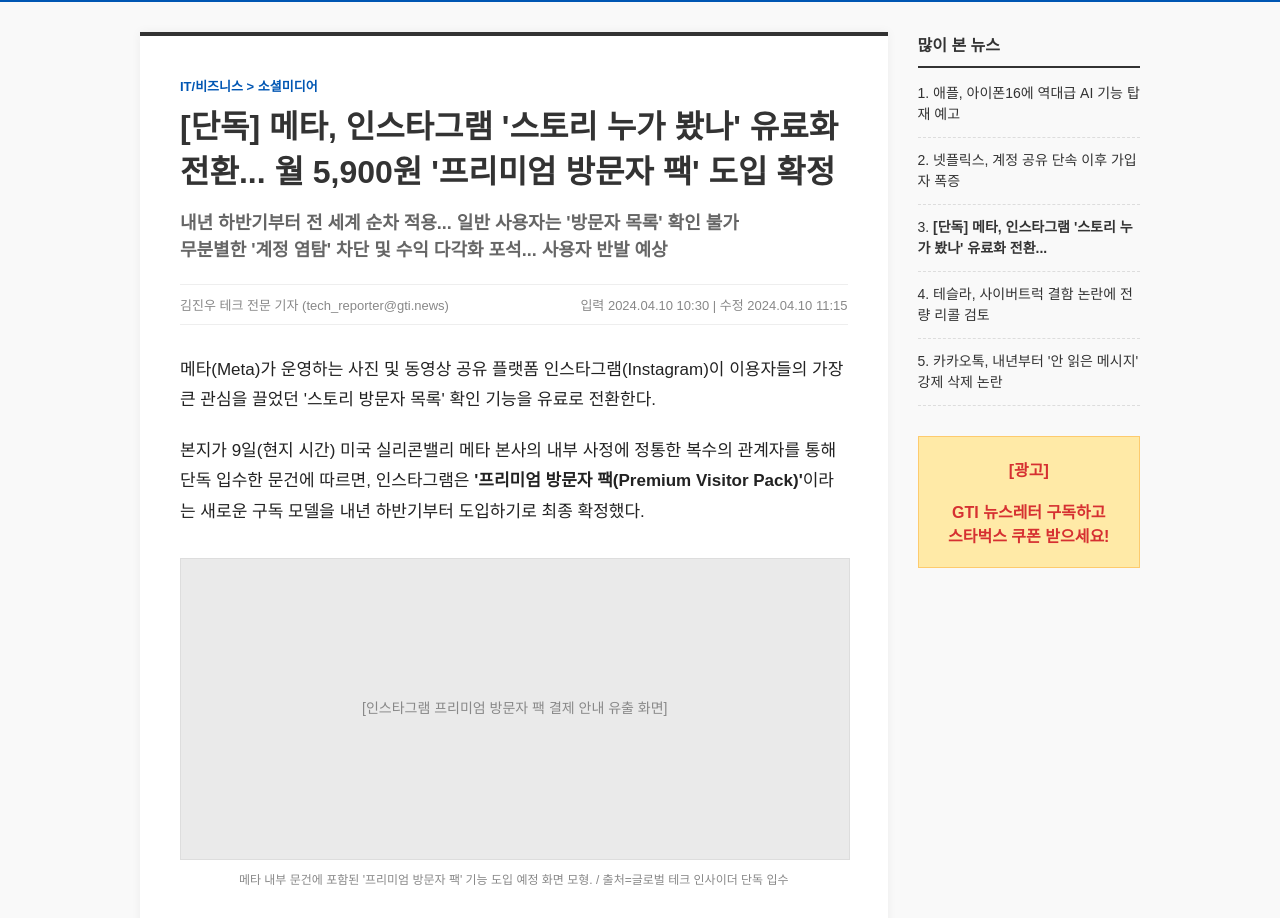
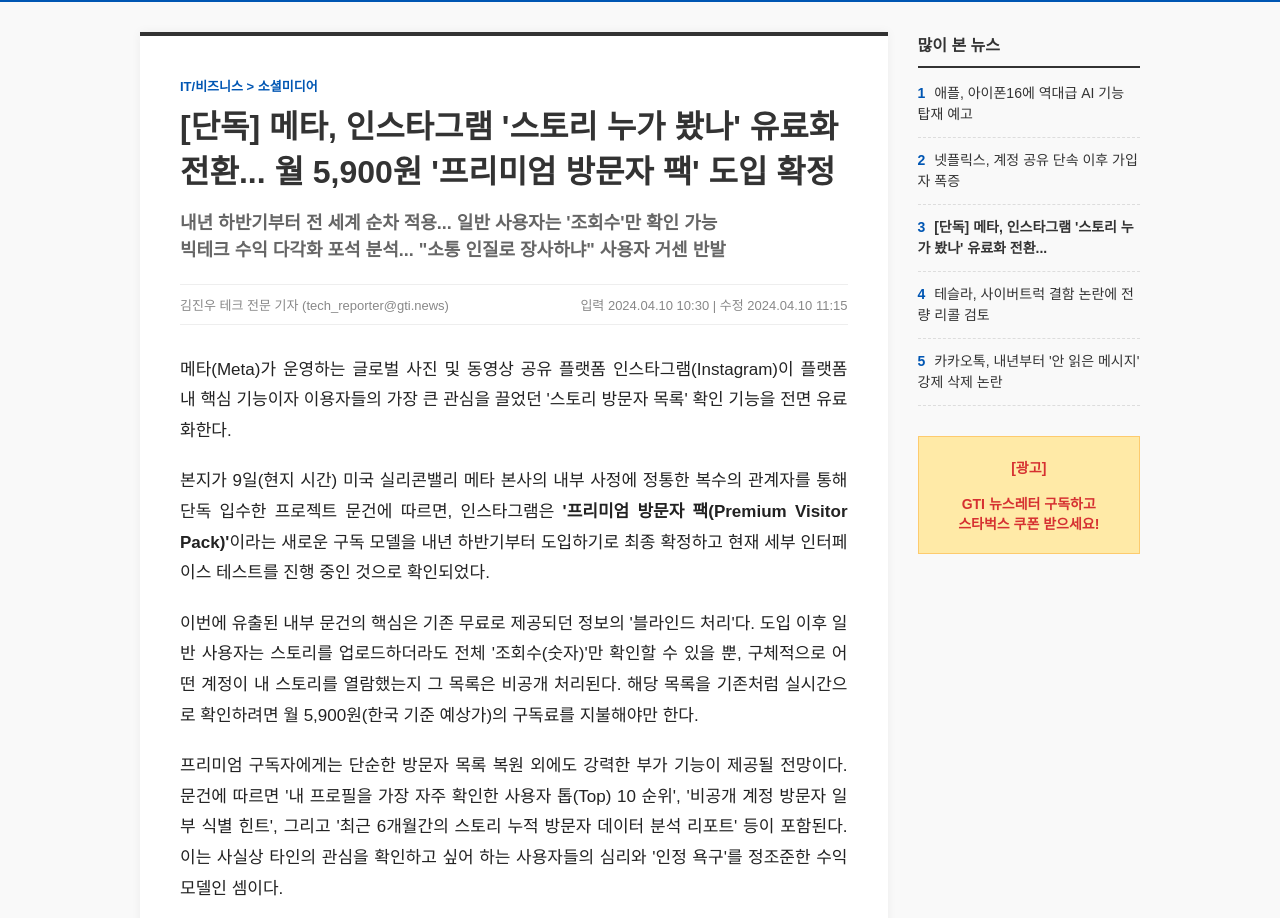
Before and after one commit to james200858-ux/News, a plain HTML site: page index.html in a window 1280 px wide. Shown: the part 58-976 px from the top of the page. Drawn offline with Linux system fonts and the light colour scheme.

Commit message:
Refactor styles and update article content in index.html
Updated styles and modified content in index.html to enhance layout and readability.

```diff
--- a/index.html
+++ b/index.html
@@ -29,6 +29,7 @@
             font-weight: 900;
             color: #0056b3;
             letter-spacing: -1px;
+            font-family: Arial, Helvetica, sans-serif;
         }
         .nav-links {
             font-size: 14px;
@@ -37,6 +38,7 @@
         }
         .nav-links span { margin-left: 15px; cursor: pointer; }
         .nav-links .active { color: #0056b3; }
+        .search-icon { margin-left: 15px; cursor: pointer; color: #aaa; font-size: 14px;}
 
         /* 메인 레이아웃 */
         .container {
@@ -88,25 +90,7 @@
             line-height: 1.8;
             color: #222;
         }
-        .content p { margin-bottom: 20px; }
-        .fake-image-box {
-            width: 100%;
-            background-color: #eaeaea;
-            height: 300px;
-            display: flex;
-            align-items: center;
-            justify-content: center;
-            color: #888;
-            font-size: 14px;
-            margin: 30px 0 10px 0;
-            border: 1px solid #ddd;
-        }
-        .image-caption {
-            font-size: 12px;
-            color: #888;
-            text-align: center;
-            margin-bottom: 30px;
-        }
+        .content p { margin-bottom: 20px; text-align: justify; }
 
         /* 사이드바 영역 */
         .sidebar {
@@ -131,6 +115,7 @@
             border-bottom: 1px dashed #ddd;
             padding-bottom: 12px;
         }
+        .top-news li span { color: #0056b3; font-weight: bold; margin-right: 5px; }
         .top-news li:hover { color: #0056b3; cursor: pointer; text-decoration: underline; }
         .ad-banner {
             background-color: #ffeaa7;
@@ -139,6 +124,7 @@
             font-weight: bold;
             color: #d63031;
             border: 1px solid #fdcb6e;
+            font-size: 14px;
         }
 
         /* 푸터 */
@@ -159,6 +145,7 @@
             .headline { font-size: 24px; }
             .nav-links span { display: none; }
             .nav-links .active { display: inline; }
+            .search-icon { display: none; }
         }
     </style>
 </head>
@@ -173,6 +160,7 @@
             <span class="active">IT/비즈</span>
             <span>사회</span>
             <span>세계</span>
+            <span class="search-icon">🔍</span>
         </div>
     </header>
 
@@ -180,7 +168,7 @@
         <main class="article-section">
             <div class="category">IT/비즈니스 > 소셜미디어</div>
             <h1 class="headline">[단독] 메타, 인스타그램 '스토리 누가 봤나' 유료화 전환... 월 5,900원 '프리미엄 방문자 팩' 도입 확정</h1>
-            <h2 class="sub-headline">내년 하반기부터 전 세계 순차 적용... 일반 사용자는 '방문자 목록' 확인 불가<br>무분별한 '계정 염탐' 차단 및 수익 다각화 포석... 사용자 반발 예상</h2>
+            <h2 class="sub-headline">내년 하반기부터 전 세계 순차 적용... 일반 사용자는 '조회수'만 확인 가능<br>빅테크 수익 다각화 포석 분석... "소통 인질로 장사하냐" 사용자 거센 반발</h2>
 
             <div class="reporter-info">
                 <span>김진우 테크 전문 기자 (tech_reporter@gti.news)</span>
@@ -188,29 +176,32 @@
             </div>
 
             <div class="content">
-                <p>메타(Meta)가 운영하는 사진 및 동영상 공유 플랫폼 인스타그램(Instagram)이 이용자들의 가장 큰 관심을 끌었던 '스토리 방문자 목록' 확인 기능을 유료로 전환한다.</p>
-                <p>본지가 9일(현지 시간) 미국 실리콘밸리 메타 본사의 내부 사정에 정통한 복수의 관계자를 통해 단독 입수한 문건에 따르면, 인스타그램은 <b>'프리미엄 방문자 팩(Premium Visitor Pack)'</b>이라는 새로운 구독 모델을 내년 하반기부터 도입하기로 최종 확정했다.</p>
+                <p>메타(Meta)가 운영하는 글로벌 사진 및 동영상 공유 플랫폼 인스타그램(Instagram)이 플랫폼 내 핵심 기능이자 이용자들의 가장 큰 관심을 끌었던 '스토리 방문자 목록' 확인 기능을 전면 유료화한다.</p>
 
-                <div class="fake-image-box">
-                    [인스타그램 프리미엄 방문자 팩 결제 안내 유출 화면]
-                </div>
-                <div class="image-caption">메타 내부 문건에 포함된 '프리미엄 방문자 팩' 기능 도입 예정 화면 모형. / 출처=글로벌 테크 인사이더 단독 입수</div>
+                <p>본지가 9일(현지 시간) 미국 실리콘밸리 메타 본사의 내부 사정에 정통한 복수의 관계자를 통해 단독 입수한 프로젝트 문건에 따르면, 인스타그램은 <b>'프리미엄 방문자 팩(Premium Visitor Pack)'</b>이라는 새로운 구독 모델을 내년 하반기부터 도입하기로 최종 확정하고 현재 세부 인터페이스 테스트를 진행 중인 것으로 확인되었다.</p>
 
-                <p>해당 구독 서비스의 핵심 내용은 다음과 같다. 일반 사용자는 기존과 동일하게 스토리를 올리고 친구들의 스토리를 볼 수 있지만, <b>자신의 스토리를 누가 보았는지(방문자 목록)는 더 이상 확인할 수 없게 된다.</b> 대신 월 예상 구독료 5,900원(한국 기준)을 지불하는 구독자에 한해 실시간 방문자 목록을 제공하며, 추가로 '내 프로필에 가장 많이 방문한 사용자 분석 리포트'까지 제공받게 된다.</p>
-                <p>메타가 이러한 결정을 내린 배경에는 두 가지 주된 이유가 있는 것으로 분석된다. 첫째, 사용자들의 무분별한 '계정 염탐' 행위를 차단하여 개인정보 보호를 강화한다는 명분이다. 둘째, 최근 광고 수익 감소로 인한 빅테크 기업들의 수익 구조 다각화 흐름에 맞춘 행보라는 평이다. 이미 유튜브 프리미엄이나 X(구 트위터) 프리미엄과 같이 IT 기업들의 유료 구독 서비스가 보편화되는 추세에 따른 것이다.</p>
-                <p>그러나 이러한 인스타그램의 행보는 적지 않은 파장을 일으킬 것으로 예상된다. '스토리 방문자 확인'은 사용자들이 인스타그램을 이용하는 가장 큰 재미 요소 중 하나이기 때문이다. 국내외 소셜 미디어 커뮤니티에서는 "이제 마음 놓고 남의 스토리를 볼 수 있어서 좋다"는 긍정적인 반응과 "필수 기능을 인질로 돈을 번다"는 부정적인 반응이 팽팽하게 맞서고 있다. 특히 청소년층 사용자들을 중심으로 큰 반발이 예상된다.</p>
-                <p>메타 관계자는 "아직 공식적인 발표 단계는 아니지만, 다양한 수익 모델을 검토 중인 것은 사실"이라며 말을 아꼈다. 해당 기능은 내년 하반기 미국, 한국 등 주요 국가를 시작으로 전 세계에 순차적으로 적용될 예정이다.</p>
+                <p>이번에 유출된 내부 문건의 핵심은 기존 무료로 제공되던 정보의 '블라인드 처리'다. 도입 이후 일반 사용자는 스토리를 업로드하더라도 전체 '조회수(숫자)'만 확인할 수 있을 뿐, 구체적으로 어떤 계정이 내 스토리를 열람했는지 그 목록은 비공개 처리된다. 해당 목록을 기존처럼 실시간으로 확인하려면 월 5,900원(한국 기준 예상가)의 구독료를 지불해야만 한다.</p>
+
+                <p>프리미엄 구독자에게는 단순한 방문자 목록 복원 외에도 강력한 부가 기능이 제공될 전망이다. 문건에 따르면 '내 프로필을 가장 자주 확인한 사용자 톱(Top) 10 순위', '비공개 계정 방문자 일부 식별 힌트', 그리고 '최근 6개월간의 스토리 누적 방문자 데이터 분석 리포트' 등이 포함된다. 이는 사실상 타인의 관심을 확인하고 싶어 하는 사용자들의 심리와 '인정 욕구'를 정조준한 수익 모델인 셈이다.</p>
+
+                <p>IT 업계는 이러한 메타의 결정이 예견된 수순이었다고 평가한다. 한국테크미디어연구소의 최진환 수석연구원은 "최근 애플의 개인정보 보호 정책 강화로 타겟형 광고 효율이 급감하면서, 글로벌 빅테크 기업들이 B2B(기업 간 거래) 광고 수익 중심에서 B2C(소비자 대상) 직접 구독 모델로 체질을 개선하고 있다"고 설명했다. 그는 이어 "인스타그램 사용자들에게 가장 민감하고 수요가 확실한 기능인 '방문자 확인'을 유료화하는 것은 메타 입장에서 가장 즉각적이고 확실한 캐시카우(수익 창출원)가 될 것"이라고 분석했다.</p>
+
+                <p>그러나 이러한 인스타그램의 파격적인 행보는 적지 않은 파장과 반발을 일으킬 것으로 예상된다. 24시간 후 사라지는 스토리는 게시물(피드)에 비해 가볍게 일상을 공유하는 용도로 쓰이며, 특히 1020 세대에게는 '누가 내 글을 읽었는지' 확인하는 것이 앱을 실행하는 가장 큰 재미 요소 중 하나이기 때문이다.</p>
+
+                <p>소식이 알려지자마자 국내외 소셜 미디어 커뮤니티에서는 격렬한 논쟁이 불붙고 있다. 일부 사용자는 "이제 남의 스토리를 흔적 없이 염탐할 수 있게 되어 오히려 좋다"는 반응을 보였으나, 대다수는 "사용자들의 본능적인 소통 욕구를 인질로 삼아 돈을 번다", "기본 기능을 돈 받고 파는 얄팍한 상술"이라며 강도 높게 비판하고 있다. 일각에서는 틱톡(TikTok)이나 엑스(X) 등 대체 플랫폼으로의 대규모 이탈 가능성마저 제기되는 상황이다.</p>
+
+                <p>이와 관련해 메타 코리아 관계자는 "글로벌 본사 차원에서 사용자 경험 개선과 새로운 수익 모델 발굴을 위해 다양한 테스트를 진행 중인 것은 맞지만, 아직 특정 기능의 유료화 여부나 출시 일정이 공식적으로 발표된 바는 없다"며 말을 아꼈다. 업계는 해당 기능이 내년 3분기 북미 지역을 시작으로 한국을 포함한 글로벌 전역에 순차적으로 적용될 것으로 내다보고 있다.</p>
             </div>
         </main>
 
         <aside class="sidebar">
             <div class="sidebar-title">많이 본 뉴스</div>
             <ul class="top-news">
-                <li>1. 애플, 아이폰16에 역대급 AI 기능 탑재 예고</li>
-                <li>2. 넷플릭스, 계정 공유 단속 이후 가입자 폭증</li>
-                <li>3. <b>[단독] 메타, 인스타그램 '스토리 누가 봤나' 유료화 전환...</b></li>
-                <li>4. 테슬라, 사이버트럭 결함 논란에 전량 리콜 검토</li>
-                <li>5. 카카오톡, 내년부터 '안 읽은 메시지' 강제 삭제 논란</li>
+                <li><span>1</span> 애플, 아이폰16에 역대급 AI 기능 탑재 예고</li>
+                <li><span>2</span> 넷플릭스, 계정 공유 단속 이후 가입자 폭증</li>
+                <li><span>3</span> <b>[단독] 메타, 인스타그램 '스토리 누가 봤나' 유료화 전환...</b></li>
+                <li><span>4</span> 테슬라, 사이버트럭 결함 논란에 전량 리콜 검토</li>
+                <li><span>5</span> 카카오톡, 내년부터 '안 읽은 메시지' 강제 삭제 논란</li>
             </ul>
 
             <div class="ad-banner">
```
